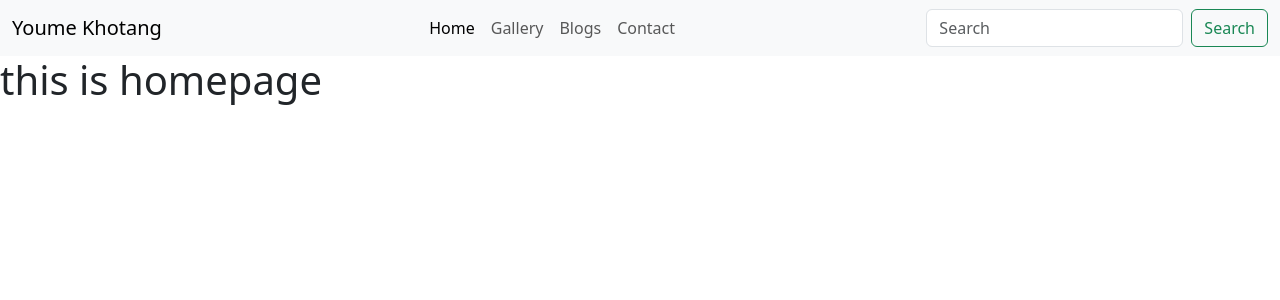
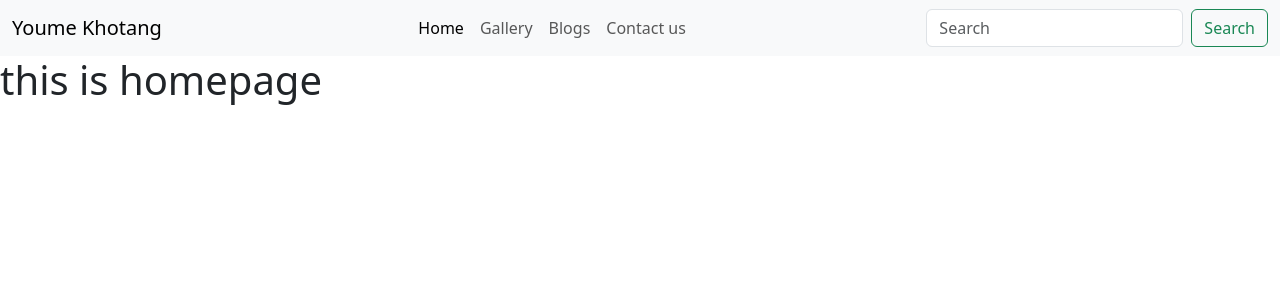
Before and after one commit to YMSKhotang/django_project_with_students, a Django app: page / in a window 1280 px wide. Shown: the top 300 px of the page. Run offline with Django 5.2, Linux system fonts and the light colour scheme.

Commit message:
changes in navbar

```diff
--- a/myapp/templates/myapp/navbar.html
+++ b/myapp/templates/myapp/navbar.html
@@ -17,7 +17,7 @@
             <a class="nav-link" href="{% url 'post' %}">Blogs</a>
           </li>
           <li class="nav-item">
-            <a class="nav-link" href="#">Contact</a>
+            <a class="nav-link" href="#">Contact us</a>
           </li>
 
         </ul>
```
